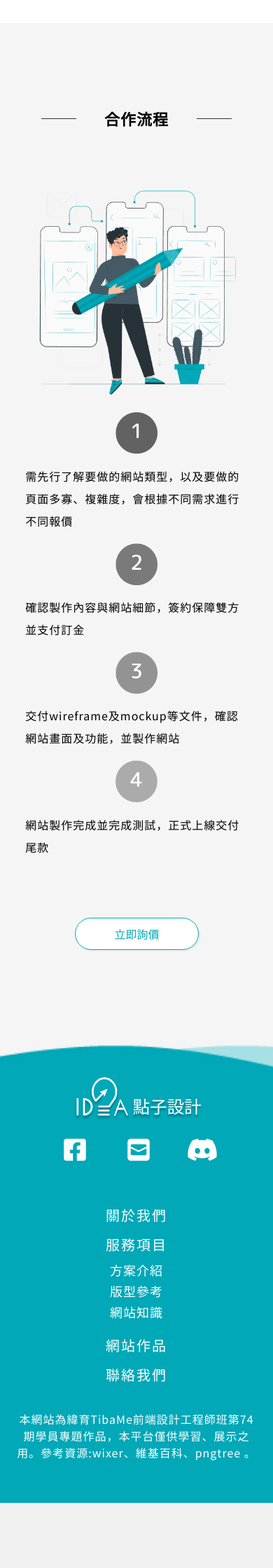
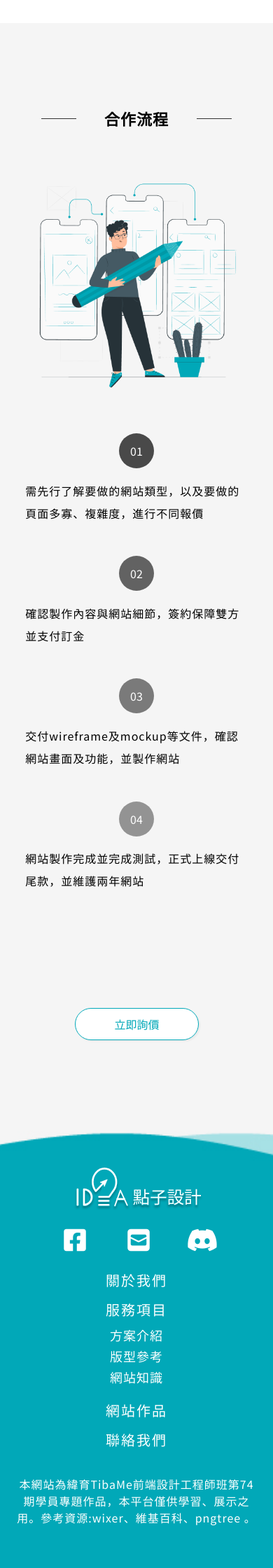
Before and after one commit to TFD10506/TFD105, a web app: file index.html in a window 390 px wide. Shown: the part 3191-5431 px from the top of the page at 70% size. Before the commit the page ends 5338 px from the top, so only its background shows below. Run offline with its HTML, style and script files only (its server is not run), Linux system fonts and the light colour scheme.

Commit message:
rwd修改

```diff
--- a/css/index.css
+++ b/css/index.css
@@ -150,6 +150,27 @@
     flex-direction: column;
     align-items: center;
 }
+.index-cooperate-img {
+    text-align: center;
+    line-height: 50px;
+    color: white;
+    /* background-color: rgba(0, 0, 0, 0.6); */
+    width: 50px;
+    height: 50px;
+    border-radius: 50%;
+}
+.index-cooperate-img-1 {
+    background-color: rgba(0, 0, 0, 0.7);
+}
+.index-cooperate-img-2 {
+    background-color: rgba(0, 0, 0, 0.6);
+}
+.index-cooperate-img-3 {
+    background-color: rgba(0, 0, 0, 0.5);
+}
+.index-cooperate-img-4 {
+    background-color: rgba(0, 0, 0, 0.4);
+}
 .cooperate-img,.cooperate-text{
     width: 45%;
 }
--- a/css/media.css
+++ b/css/media.css
@@ -1,4 +1,7 @@
 @media screen and (max-width: 1200px){
+        .wrapper{
+            max-width: 100%;
+        }
         .flex-block-between {
             justify-content: center;
         }
@@ -73,7 +106,7 @@
     }
     .index-cooperate-li {
         flex-direction: column;
-        margin-bottom: 0;
+        margin-bottom: 30px;
     }
     .index-icon-text{
         padding: 5% 10%;
@@ -81,7 +114,33 @@
     .cooperate-img,
     .cooperate-text{
         width: 100%;
-        margin: 10px auto;
+        margin: 0px auto 60px auto;
+    }
+    .knowledge{
+        display: flex;
+        flex-wrap: wrap;
+    }
+    .knowledge-item{
+        flex-direction: column;
+        margin: 10px;
+        width: 300px;
+        height: 500px;
+    }
+    .knowledge-title{
+        width: 100%;
+        height: 224px;
+    }
+    .knowledge-content{
+        width: 100%;
+        height: 67%;
+    }
+    .knowledge-content p{
+        margin: 10px;
+        padding: 0;
+        display: -webkit-box;
+        -webkit-box-orient: vertical;
+        -webkit-line-clamp: 5;
+        overflow: hidden;
     }
     .footer-img{
         width:70%;
@@ -167,7 +223,7 @@
 @media screen and (max-width: 575.98px){
     .footer-img{
         max-width: 100%;
-        margin-bottom: 60px;
+        margin-bottom: 24px;
     }
 
 }
--- a/index.html
+++ b/index.html
@@ -126,20 +126,24 @@
                 <div class="cooperate-text ml-60">
                     <ul>
                         <li class="index-cooperate-li">
-                            <img src="img/number/n_1.jpg" class="index-icon" alt="合作第一步驟">
-                            <p class="index-icon-text">需先行了解要做的網站類型，以及要做的頁面多寡、複雜度，會根據不同需求進行不同報價</p>
+                            <!-- <img src="img/number/n_1.jpg" class="index-icon" alt="合作第一步驟"> -->
+                            <div class="index-cooperate-img index-cooperate-img-1">01</div>
+                            <p class="index-icon-text">需先行了解要做的網站類型，以及要做的頁面多寡、複雜度，進行不同報價</p>
                         </li>
                         <li class="index-cooperate-li">
-                            <img src="img/number/n_2.jpg" class="index-icon" alt="合作第二步驟">
+                            <!-- <img src="img/number/n_2.jpg" class="index-icon" alt="合作第二步驟"> -->
+                            <div class="index-cooperate-img index-cooperate-img-2">02</div>
                             <p class="index-icon-text">確認製作內容與網站細節，簽約保障雙方並支付訂金</p>
                         </li>
                         <li class="index-cooperate-li">
-                            <img src="img/number/n_3.jpg" class="index-icon" alt="合作第三步驟">
+                            <!-- <img src="img/number/n_3.jpg" class="index-icon" alt="合作第三步驟"> -->
+                            <div class="index-cooperate-img index-cooperate-img-3">03</div>
                             <p class="index-icon-text">交付wireframe及mockup等文件，確認網站畫面及功能，並製作網站</p>
                         </li>
                         <li class="index-cooperate-li">
-                            <img src="img/number/n_4.jpg" class="index-icon" alt="合作第四步驟">
-                            <p class="index-icon-text">網站製作完成並完成測試，正式上線交付尾款</p>
+                            <!-- <img src="img/number/n_4.jpg" class="index-icon" alt="合作第四步驟"> -->
+                            <div class="index-cooperate-img index-cooperate-img-4">04</div>
+                            <p class="index-icon-text">網站製作完成並完成測試，正式上線交付尾款，並維護兩年網站</p>
                         </li>
                     </ul>
                 </div>
```
Also changed, not shown: other parts of css/index.css (+31 -19 lines), other parts of css/media.css (+32 -5 lines), about.html (+7 -7 lines), contact.html (+7 -7 lines), knowledge.html (+17 -11 lines), knowledge_rwd.html (+7 -7 lines), knowledge_seo.html (+7 -7 lines), knowledge_ssl.html (+7 -7 lines), knowledge_wireframe.html (+7 -7 lines), portfolios.html (+7 -7 lines), programme.html (+10 -10 lines), service.html (+7 -7 lines), version.html (+7 -7 lines), img/knowledge/knowledge_2.jpg.
